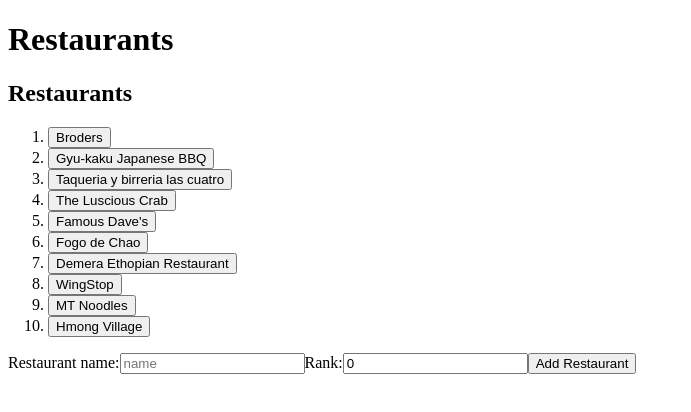
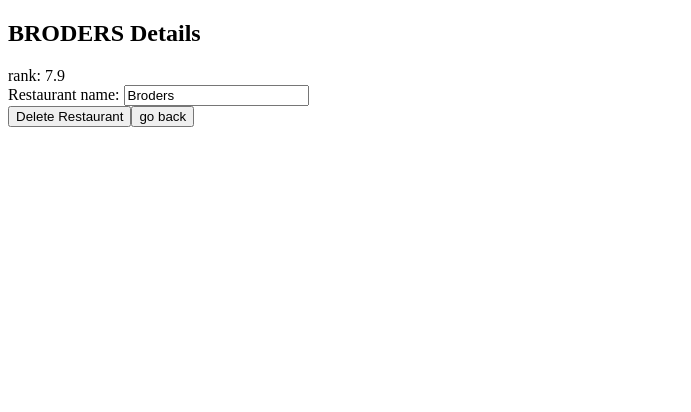
Before and after one commit to BrieFitzpatrick/Restaurants-App, an Angular app in the folder restaurants/: page /restaurant/1 in a window 1280 px wide. Shown: the top 412 px of the page, without its empty margins (0-691 px from the left). Built offline with nearby package versions, Linux system fonts and the light colour scheme.

Commit message:
added a new page !

```diff
--- a/restaurants/src/app/app-routing.module.ts
+++ b/restaurants/src/app/app-routing.module.ts
@@ -4,6 +4,7 @@
 import { RestaurantsComponent } from './components/restaurants/restaurants.component';
 
 const routes: Routes = [
+  {path: '', redirectTo: '/dashboard', pathMatch: 'full' },
   {path: 'restaurant/:id', component: RestaurantDetailsComponent},
   {path: 'restaurants', component: RestaurantsComponent},
 ];
--- a/restaurants/src/app/app.component.html
+++ b/restaurants/src/app/app.component.html
@@ -1,3 +1 @@
-<h1>{{title}}</h1>
-<app-restaurants></app-restaurants>
-<app-restaurantdetails></app-restaurantdetails>
+<router-outlet></router-outlet>
--- a/restaurants/src/app/components/restaurantdetails/restaurantdetails.component.html
+++ b/restaurants/src/app/components/restaurantdetails/restaurantdetails.component.html
@@ -0,0 +1,10 @@
+<div *ngIf="restaurant">
+    <h2>{{restaurant.name | uppercase}} Details</h2>
+    <div><span>rank: </span>{{restaurant.rank}}</div>
+    <div>
+      <label for="restaurant-name">Restaurant name: </label>
+      <input id="restaurant-name" [(ngModel)]="restaurant.name" placeholder="Restaurant name"/>
+    </div>
+    <button type="button" (click)="delete()">Delete Restaurant</button>
+    <button type="button" (click)="goBack()">go back</button>
+</div>
--- a/restaurants/src/app/components/restaurantdetails/restaurantdetails.component.ts
+++ b/restaurants/src/app/components/restaurantdetails/restaurantdetails.component.ts
@@ -3,12 +3,39 @@
 import { RestaurantsService } from "src/app/services/restaurants.service";
 import { RestaurantsComponent } from "../restaurants/restaurants.component";
 import { Router } from "@angular/router";
-
+import { ActivatedRoute } from "@angular/router";
+import { Location } from "@angular/common";
 @Component({
     selector: 'app-restaurantdetails',
     templateUrl: './restaurantdetails.component.html',
     styleUrls: ['./restaurantdetails.component.scss']
   })
-  export class RestaurantDetailsComponent {
-    constructor(private router: Router) {}
-  }
+  export class RestaurantDetailsComponent implements OnInit{
+    restaurant: Restaurant | undefined;
+
+    constructor(
+        private route: ActivatedRoute,
+        private restaurantService: RestaurantsService,
+        private location: Location) {
+    }
+
+    ngOnInit(): void {
+        this.getRestaurant();
+    }
+
+    getRestaurant(): void {
+        const id = String(this.route.snapshot.paramMap.get('id'));
+        this.restaurantService.getRestaurant(id)
+            .subscribe(Restaurant => this.restaurant = Restaurant);
+    }
+
+    goBack(): void {
+        this.location.back();
+      }
+
+    delete(){
+        const id = String(this.route.snapshot.paramMap.get('id'));
+        this.restaurantService.delete(id);
+    }
+
+    }
--- a/restaurants/src/app/components/restaurants/restaurants.component.html
+++ b/restaurants/src/app/components/restaurants/restaurants.component.html
@@ -1,9 +1,12 @@
 <h2>Restaurants</h2>
 <ol class="restaurants">
     <li *ngFor="let restaurant of restaurants | keyvalue">
-        <button [class.selected]="restaurant.key === selectedRestaurant" type="button" (click)="onSelect(restaurant.key)">
+      <a routerLink ="/restaurant/{{restaurant.key}}">
+        {{restaurant.value.name}}
+      </a>
+    <button [class.selected]="restaurant.key === selectedRestaurant" type="button" (click)="onSelect(restaurant.key)">
         <span class="name">{{restaurant.value.name}}</span>
-        </button>
+    </button>
     </li>
   </ol>
 
--- a/restaurants/src/app/services/restaurants.service.ts
+++ b/restaurants/src/app/services/restaurants.service.ts
@@ -3,6 +3,7 @@
 import { v4 as uuidv4 } from 'uuid';
 import { Injectable } from "@angular/core";
 import { __values } from "tslib";
+import { Observable, of } from "rxjs";
 
 @Injectable({
     providedIn: 'root',
@@ -38,4 +39,9 @@
     delete(id: string){
       delete this.RESTAURANTS[id];
     }
+
+    getRestaurant(id: string): Observable<Restaurant> {
+        const restaurant = this.RESTAURANTS[id];
+        return of(restaurant);
+    }
 }
```
